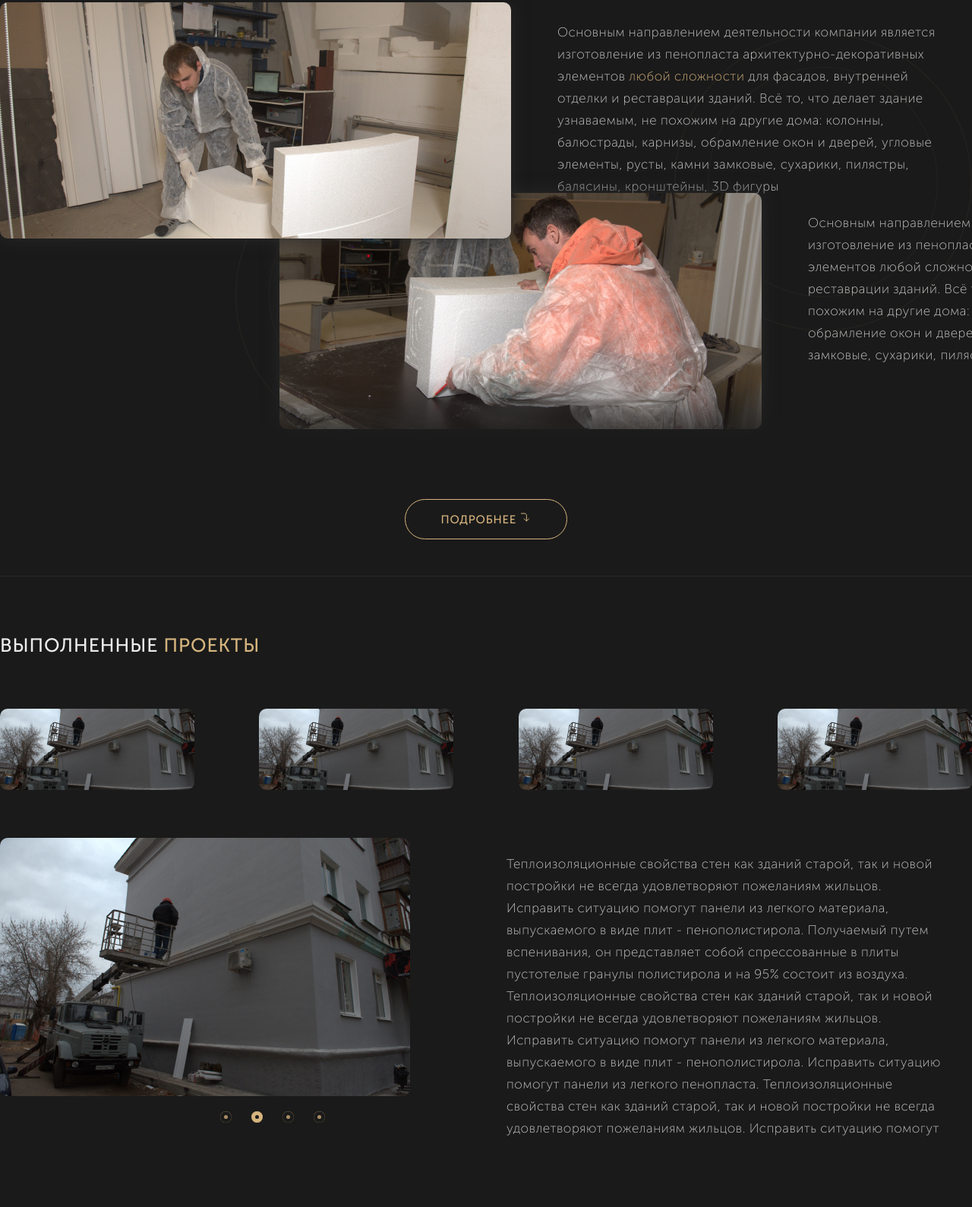
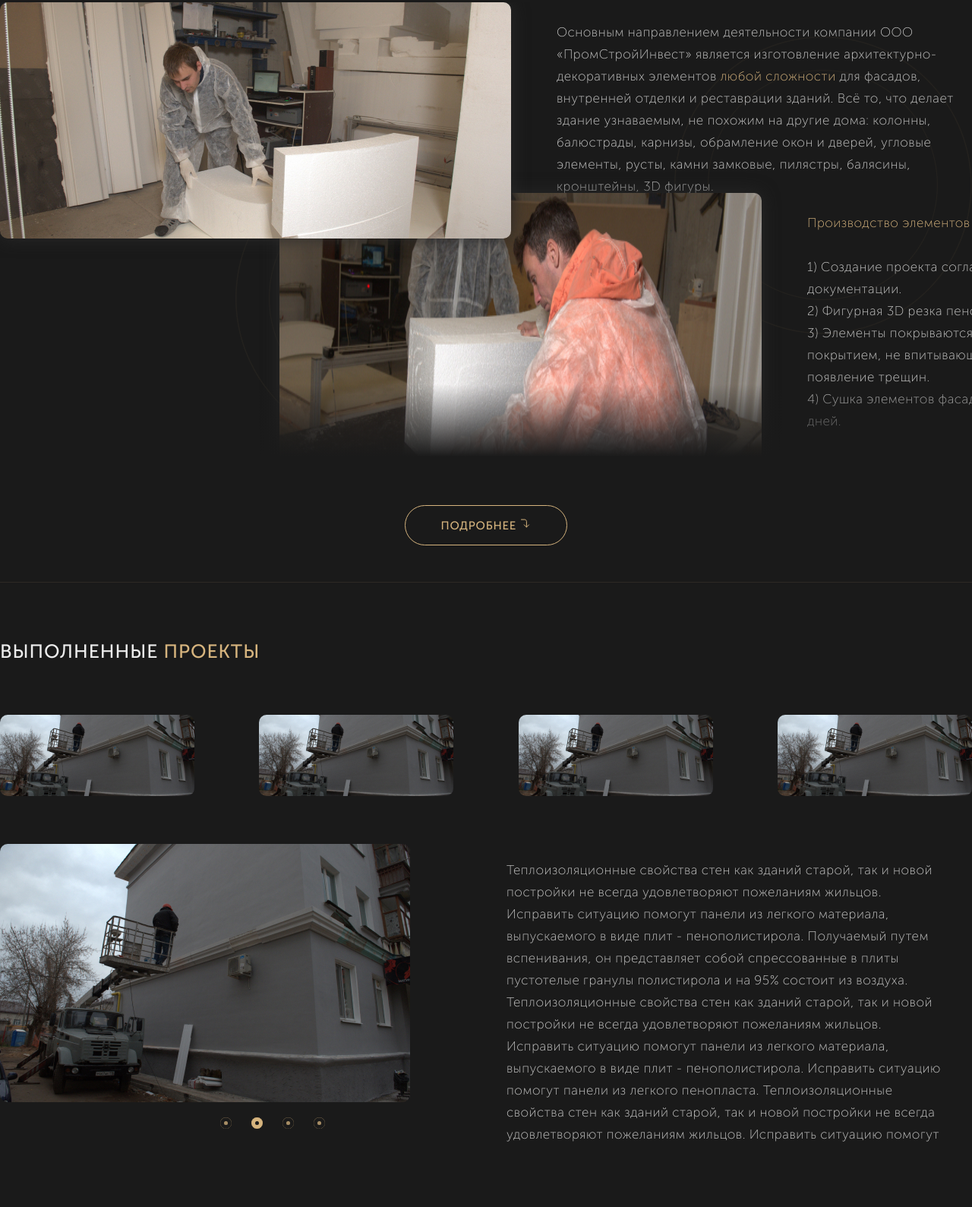
Before and after one commit to vnepluev/fasad-decor, a website: page index.html in a window 1280 px wide. Shown: the part 1111-2700 px from the top of the page at 76% size. Drawn offline with nearby package versions, Linux system fonts and the light colour scheme; placeholder pictures from the web are drawn by us.

Commit message:
Добавил текст и разметку галереи в раздел о производстве

```diff
--- a/index.html
+++ b/index.html
@@ -301,14 +301,15 @@
                 class="production-content__img1"
               />
               <div class="production-content__text1 p-text">
-                Основным направлением деятельности компании является
-                изготовление из пенопласта архитектурно-декоративных элементов
+                Основным направлением деятельности компании ООО
+                «ПромСтройИнвест» является изготовление
+                архитектурно-декоративных элементов
                 <span class="span-color">любой сложности</span>
                 для фасадов, внутренней отделки и реставрации зданий. Всё то,
                 что делает здание узнаваемым, не похожим на другие дома:
                 колонны, балюстрады, карнизы, обрамление окон и дверей, угловые
-                элементы, русты, камни замковые, сухарики, пилястры, балясины,
-                кронштейны, 3D фигуры
+                элементы, русты, камни замковые, пилястры, балясины, кронштейны,
+                3D фигуры.
               </div>
             </div>
             <div class="production-content__block2">
@@ -318,20 +319,72 @@
                 class="production-content__img2"
               />
               <div class="production-content__text2 p-text">
-                Основным направлением деятельности компании является
-                изготовление из пенопласта архитектурно-декоративных элементов
-                любой сложности для фасадов, внутренней отделки и реставрации
-                зданий. Всё то, что делает здание узнаваемым, не похожим на
-                другие дома: колонны, балюстрады, карнизы, обрамление окон и
-                дверей, угловые элементы, русты, камни замковые, сухарики,
-                пилястры, балясины, кронштейны, 3D фигуры
+                <span class="span-color">Производство элементов</span> состоит
+                из нескольких этапов:<br /><br />
+                1) Создание проекта согласно чертежей или сметной
+                документации.<br />
+                2) Фигурная 3D резка пенопласта на станке с ЧПУ.<br />
+                3) Элементы покрываются прочным и эластичным композитным
+                покрытием, не впитывающим влагу, что предотвращает появление
+                трещин.<br />
+                4) Сушка элементов фасадного декора в течении нескольких
+                дней.<br /><br />
+                Все декоративные пенопластовые изделия подвергаются покраске
+                после окончательного монтажа на фасаде дома и в конечном виде
+                ничем не отличаются по текстуре от основы фасада.
               </div>
             </div>
+            <!-- Скрытый блок, открывается по клику -->
+            <div class="production-content__block3">
+              <div class="production-slider">
+                <img
+                  src="http://placehold.it/350x250"
+                  alt=""
+                  class="production-slider__img"
+                />
+                <img
+                  src="http://placehold.it/350x250"
+                  alt=""
+                  class="production-slider__img"
+                />
+                <img
+                  src="http://placehold.it/350x250"
+                  alt=""
+                  class="production-slider__img"
+                />
+                <img
+                  src="http://placehold.it/350x250"
+                  alt=""
+                  class="production-slider__img"
+                />
+                <img
+                  src="http://placehold.it/350x250"
+                  alt=""
+                  class="production-slider__img"
+                />
+                <img
+                  src="http://placehold.it/350x250"
+                  alt=""
+                  class="production-slider__img"
+                />
+                <img
+                  src="http://placehold.it/350x250"
+                  alt=""
+                  class="production-slider__img"
+                />
+                <img
+                  src="http://placehold.it/350x250"
+                  alt=""
+                  class="production-slider__img"
+                />
+              </div>
+            </div>
+            <!-- ./Скрытый блок, открывается по клику -->
           </div>
         </div>
 
         <div class="production-button production-content">
-          <a href="#" class="form__btn"
+          <a href="#" class="form__btn extremum-click"
             >Подробнее
             <svg class="production-button__svg">
               <use xlink:href="img/icons.svg#arrow-down"></use>
--- a/js/init.js
+++ b/js/init.js
@@ -202,5 +202,18 @@ $(document).ready(function () {
 			  }, 800);
 		  }
   })
-	});
+  });
+
+  //
+  // О производстве - по клике на кнопку подробнее
+  //
+  const btnProduction = document.querySelectorAll('.production-hover');
+  $(".extremum-click").click(function (e) {
+    e.preventDefault();
+    if (btnProduction[0].classList.contains('production-hover--active')) {
+      btnProduction[0].classList.remove('production-hover--active');
+    } else {
+      btnProduction[0].classList.add('production-hover--active');
+    }
+   });
 });
--- a/sass/sections/_production.sass
+++ b/sass/sections/_production.sass
@@ -11,25 +11,28 @@
             z-index: 1
             object-fit: cover
         &__text1
-            padding: 25px 20px 0 61px
+            padding: 25px 20px 0 60px
         &__block2
             display: flex
             position: relative
             left: 368px
             top: -60px
+        &__block3
+            min-height: 560px  // высота 3 скрытого блока
         &__img2
             border-radius: 10px
             box-shadow: 0px 0px 22px $bg-catalog-color
             z-index: 0
         &__text2
-            padding: 25px 20px 25px 61px
-            // background: linear-gradient( rgba(245, 242, 242, 0.24), $background-color )
-        // затемнение к низу блока
+            padding: 25px 20px 0px 60px
+            margin-right: 10px
     &-hover
         max-height: 630px
         overflow: hidden
         position: relative
         background: url('../img/bg-fon.png') center right no-repeat
+        &--active
+            max-height: none // делаем высоту блока по контенту
         &::after
             position: absolute
             content: ''
@@ -48,3 +51,6 @@
         &__svg
             width: 15px
             height: 16px
+
+.production-slider
+    text-align: center
```
Also changed, not shown: css/style.min.css.
